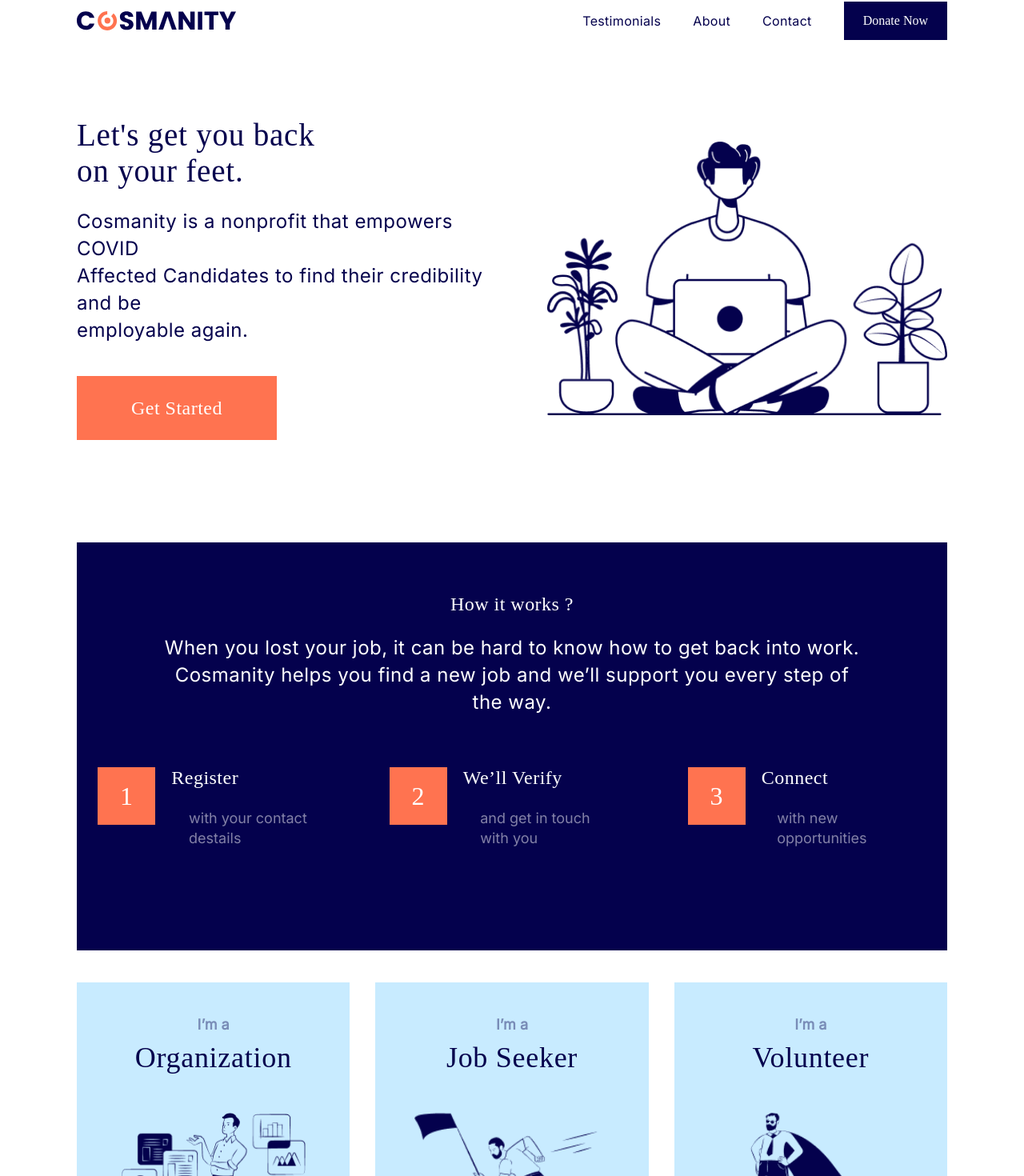
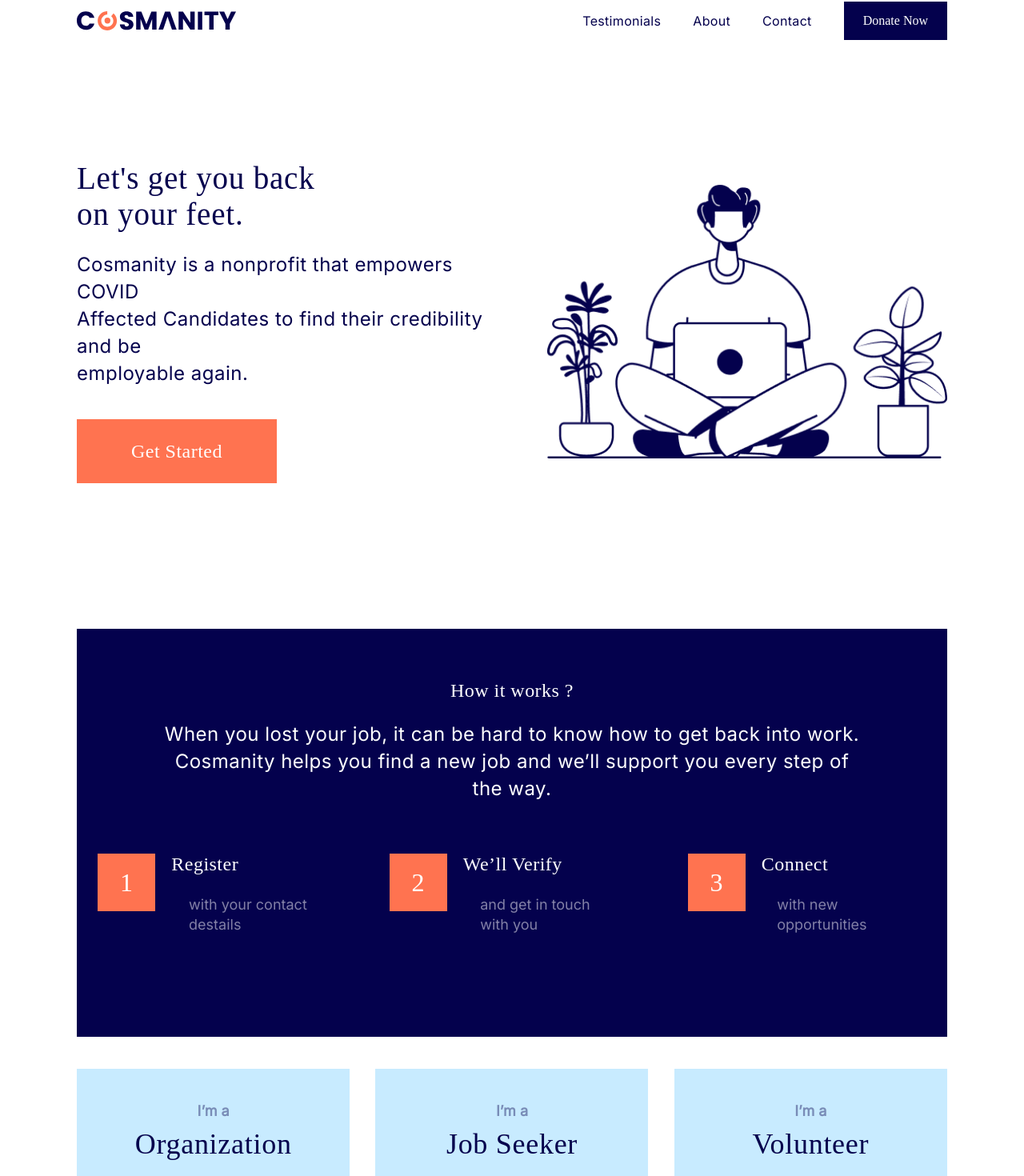
Before and after one commit to sanjali-sharma/cosmanity, a Next.js app: page / in a window 1280 px wide. Shown: the part 30-1500 px from the top of the page at 80% size. Built offline with nearby package versions, Linux system fonts and the light colour scheme; a web font is replaced by a local one.

Commit message:
added animations

```diff
--- a/components/Hero/Hero.jsx
+++ b/components/Hero/Hero.jsx
@@ -3,8 +3,8 @@ import Image from "next/image";
 const Hero = () => {
     return (
         <>
-            <section className="hero-container lr-pad-d lr-pad-m tb-pad-d tb-pad-m f-d f-h-sb">
-                <div className="hero-left">
+            <section className="hero-container lr-pad-d lr-pad-m tb-pad-d tb-pad-m f-d f-h-sb f-v-c">
+                <div className="hero-left" data-aos={"fade-up"} data-aos-duration="2000">
                     <h1 className="h1-heading font-suez title">
                         Let's get you back <br /> on your feet.
                     </h1>
@@ -22,7 +22,7 @@ const Hero = () => {
                     </div>
                     <div className="btn-p btn-x-lg get-started-btn font-suez"> Get Started</div>
                 </div>
-                <div className="hero-right f-d f-h-e hide-m">
+                <div className="hero-right f-d f-h-e hide-m" data-aos={"fade-up"} data-aos-duration="2000">
                     <div className="hero-image">
                         <Image
                             src={"/images/relax-work.png"}
@@ -35,9 +35,18 @@ const Hero = () => {
             </section>
             <style jsx>
                 {`
+                    .hero-container {
+                        min-height: 80vh;
+                        height: auto;
+                    }
+
                     .hero-container .hero-left,
                     .hero-container .hero-right {
                         width: 50%;
+                    }
+
+                    .hero-container .hero-right {
+                        height: 360px;
                     }
 
                     .hero-left .hero-desc {
--- a/components/Intro/Intro.jsx
+++ b/components/Intro/Intro.jsx
@@ -7,7 +7,7 @@ const Step = ({ step_no = 0 }) => {
 
     return (
         <>
-            <div className="step-container f-d f-h-c">
+            <div className="step-container f-d f-h-c" data-aos={"fade-left"} data-aos-duration="1000">
                 <div className="step-box font-suez f-d f-h-c f-v-c">{data.stepNo}</div>
                 <div className="step-details f-d f-vt">
                     <h2 className="font-suez step-title">{data.title}</h2>
@@ -61,6 +61,8 @@ const TypeCard = ({ bgColor = "#ffff", title = "", image = "/images/hero-organiz
                 onMouseOut={() => {
                     sethoverActive(false);
                 }}
+                data-aos={"zoom-in-up"}
+                data-aos-duration="1000"
             >
                 <div className="info text-c-d body-medium">I’m a</div>
                 <div className="title font-suez text-c-d">{title}</div>
--- a/package.json
+++ b/package.json
@@ -11,6 +11,7 @@
     "dependencies": {
         "@fontsource/inter": "^4.5.0",
         "@fontsource/suez-one": "^4.5.0",
+        "aos": "^2.3.4",
         "next": "11.0.1",
         "react": "17.0.2",
         "react-dom": "17.0.2",
--- a/pages/_app.js
+++ b/pages/_app.js
@@ -4,7 +4,15 @@ import "./../styles/globals.css";
 import "slick-carousel/slick/slick.css";
 import "slick-carousel/slick/slick-theme.css";
 
+import { useEffect } from "react";
+import AOS from "aos";
+import "aos/dist/aos.css"; // You can also use <link> for styles
+// ..
+
 function MyApp({ Component, pageProps }) {
+    useEffect(() => {
+        AOS.init({});
+    }, []);
     return <Component {...pageProps} />;
 }
 
```
Also changed, not shown: 1 other file (tests, documents, lock files or other folders).
